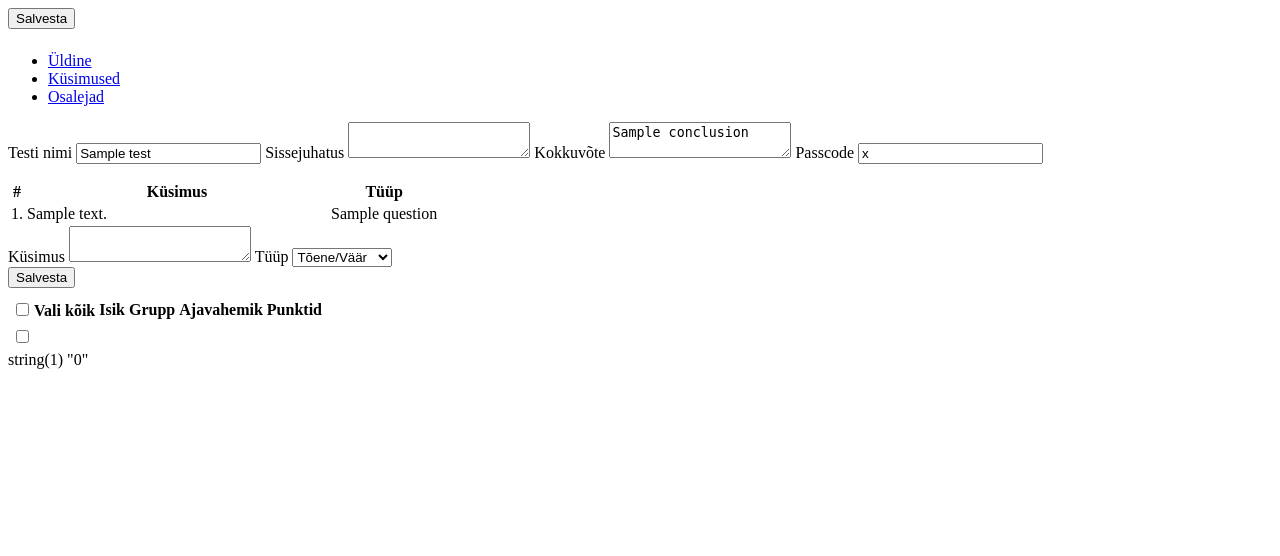
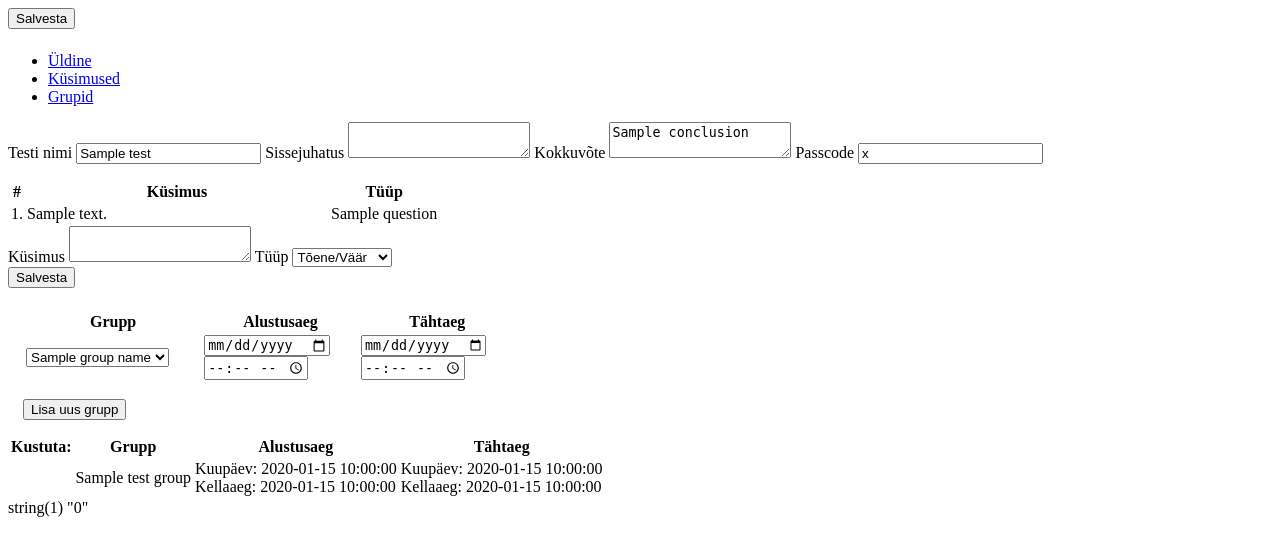
Before and after one commit to henno/testly, a PHP site: the page made by views/tests_edit_view.php in a window 1280 px wide. Shown: the top 556 px of the page. Run offline with PHP 8.4, Linux system fonts and the light colour scheme; the template is opened without the code that fills it: most values are stand-ins (such as "Sample title", 1, 10 or a date in 2020); data that the repository does not hold is empty; some libraries are stand-ins or nearby versions.

Commit message:
fixes[#51015433] Osalejad tab'i muutmine Grupid vahekaardiks

```diff
--- a/views/tests_edit_view.php
+++ b/views/tests_edit_view.php
@@ -1,9 +1,11 @@
 <link rel="stylesheet" href="http://ajax.googleapis.com/ajax/libs/jqueryui/1.7.2/themes/smoothness/jquery-ui.css"/>
+
 <script>
 	$(function() {
 		$( "#tabs" ).tabs();
 	});
 </script>
+
 <div style="clear: both; padding-bottom: 7px;">
 	<button class=" btn btn-primary" type="button" onclick="save_test_changes()">Salvesta</button>
 </div>
@@ -11,7 +13,7 @@
 	<ul>
 		<li><a href="#tabs-1">Üldine</a></li>
 		<li><a href="#tabs-2">Küsimused</a></li>
-		<li><a href="#tabs-3">Osalejad</a></li>
+		<li><a href="#tabs-3">Grupid</a></li>
 	</ul>
 	<div id="tabs-1">
 		<form method="post" id="test_edit_form">
@@ -58,26 +60,62 @@
 			<button name="vorminupp" class="btn btn btn-primary" type="button" onclick="add_question()
 			">Salvesta</button>
 		</div>
+		<div id="suvaline"></div>
 	</div>
 	<div id="tabs-3">
+		<div style="margin: 15px">
+			<form id="myform" method="post">
+				<table class="table table-bordered table-striped" style="width: 40%">
+					<tr>
+						<th>Grupp</th>
+						<th>Alustusaeg</th>
+						<th>Tähtaeg</th>
+					</tr>
+					<tr>
+						<td><select name="group_select">
+								<? if (isset($group_names)) : foreach ($group_names as $group_name) :?>
+								<option><?=$group_name['group_name']?></option>
+								<? endforeach; endif?>
+						</select>
+						</td>
+						<td>
+							<input name="group_start_date" type="date""><br>
+							<input name="group_start_time" type="time">
+						</td>
+						<td>
+							<input name="group_finish_date" type="date""><br>
+							<input name="group_finish_time" type="time">
+						</td>
+					</tr>
+				</table>
+
+			</form>
+			<button class="btn btn-primary" onclick="add_group()">Lisa uus grupp</button>
+
+		</div>
+		<input type="hidden" name="test_id" value="<?=$request->params[0];?>">
 		<table id="participants-table" class="table table-bordered table-striped" style="width: auto">
 			<thead>
 			<tr>
-				<th><input style="margin: 5px" type="checkbox">Vali kõik</th>
-				<th>Isik</th>
+				<th>Kustuta:</th>
 				<th>Grupp</th>
-				<th>Ajavahemik</th>
-				<th>Punktid</th>
+				<th>Alustusaeg</th>
+				<th>Tähtaeg</th>
 			</tr>
 			</thead>
 			<tbody>
-			<tr>
-				<td><input style="margin: 5px" type="checkbox"></td>
-				<td></td>
-				<td></td>
-				<td></td>
-				<td></td>
-			</tr>
+				<? if(!empty($test_groups)) : foreach($test_groups as $test_group) :?>
+					<tr id="group_row<?=$test_group['id']?>">
+						<td><a href="#" onclick="if(!confirm('Oled kindel?')) return false;
+								remove_group_ajax(<?= $test_group['id'] ?>); return false">
+								<i class="icon-trash"></i></td>
+						<td><?=$test_group['group_name']?></td>
+						<td>Kuupäev: <?=$test_group['start_date']?><br>
+						Kellaaeg: <?=$test_group['start_time']?></td>
+						<td>Kuupäev: <?=$test_group['finish_date']?><br>
+						Kellaaeg: <?=$test_group['finish_time']?></td>
+					</tr>
+				<? endforeach; endif?>
 			</tbody>
 		</table>
 	</div>
@@ -90,4 +128,4 @@
 </script>
 <script>
 	var question_id = '<?=$last_id?>';
-</script>
+</script></script>
--- /dev/null
+++ b/views/tests_removegroup_view.php
@@ -0,0 +1,5 @@
+<?php
+
+ob_end_clean();
+echo $results ? 'OK' : 'FAIL';
+die();
```
Also changed, not shown: assets/js/tests_add_edit.js (+56 -0 lines), controllers/tests.php (+30 -0 lines).
